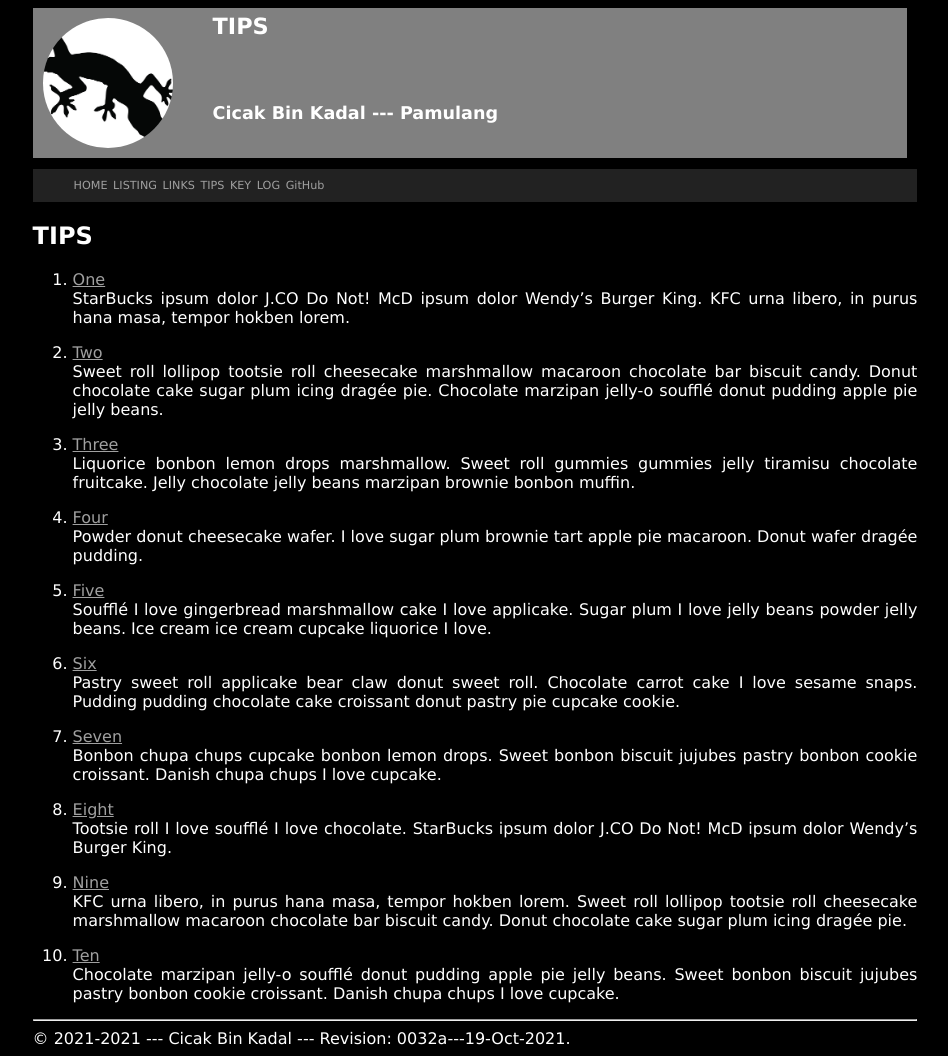
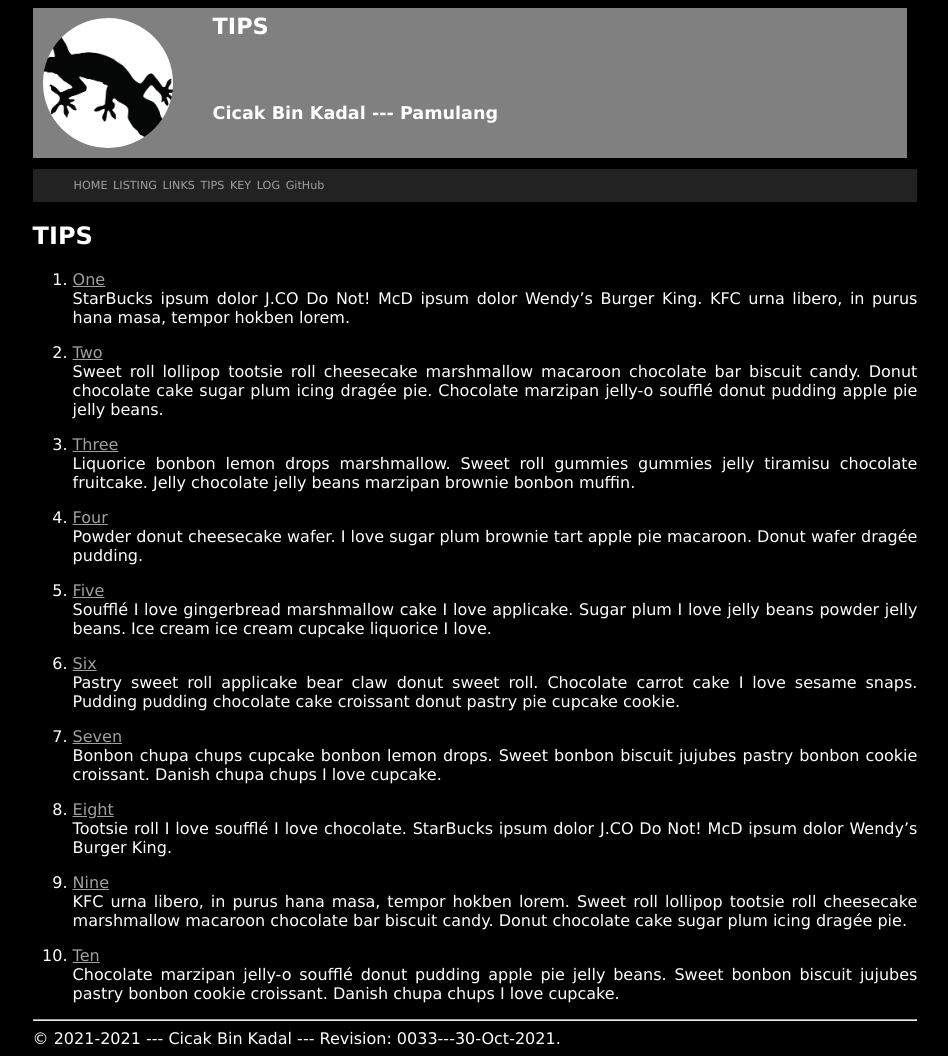
Before and after one commit to dnswd/os212, a Jekyll site: the page built from tips.md, in a window 1280 px wide. Shown: the whole page, without its empty margins (165-1113 px from the left). Built offline with Jekyll 4.4.1, drawn with Linux system fonts in a browser that asks for light colours; our own code applies the rules of GitHub Pages for plain Markdown files.

Commit message:
modified:   TXT/

```diff
--- a/_config.yml
+++ b/_config.yml
@@ -1,5 +1,5 @@
 title:       "Operating Systems 2021-2 (OS212)"
-version:     "0032a---19-Oct-2021"
+version:     "0033---30-Oct-2021"
 copyright:   "2021-2021"
 description: >-
   This Is How Me Do It!
```
Also changed, not shown: 000.md (+1 -1 lines), 7 other files.
